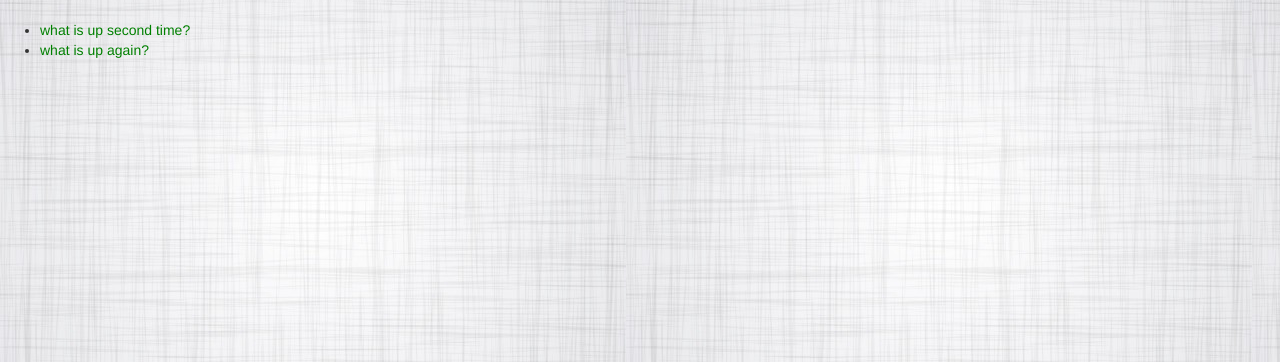
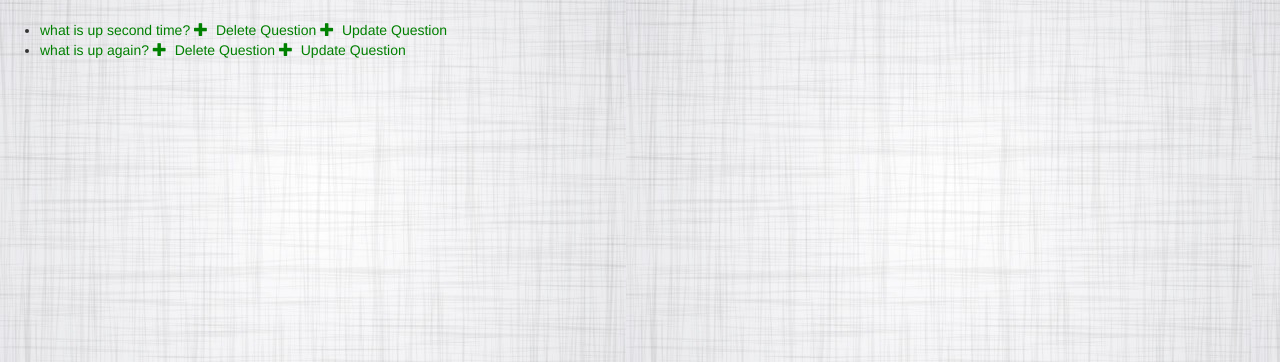
Before and after one commit to sharabassy/baseera, a Django app: page /polls/ in a window 1280 px wide. Shown: the part 102-464 px from the top of the page. Run offline with Django 3.2, Linux system fonts and the light colour scheme; data comes from the database, SQL or seed files in the repository; both versions use the stored data as it was after the commit; some libraries are stand-ins or nearby versions.

Commit message:
added updateview and deleteview for the model question

```diff
--- a/polls/templates/polls/index.html
+++ b/polls/templates/polls/index.html
@@ -21,7 +21,14 @@
 {%if latest_question_list %}
 	<ul>
 		{%for question in latest_question_list%}
-		<li><a href={% url 'polls:detail' question.id%}>{{question.question_text}}</a></li>
+		<li>
+			<a href={% url 'polls:detail' question.id%}>{{question.question_text}}</a>
+			<a href={% url 'polls:mydel' question.id %}>
+					<span class="glyphicon glyphicon-plus" aria-hidden="true"></span>&nbsp; Delete Question</a>
+			<a href="{% url 'polls:question-update' question.id %}">
+					<span class="glyphicon glyphicon-plus" aria-hidden="true"></span>&nbsp; Update Question</a>
+		</li>
+
 		{%endfor%}
 	</ul>
 {%else%}
--- a/polls/urls.py
+++ b/polls/urls.py
@@ -13,4 +13,10 @@ urlpatterns = [
  	url(r'^(?P<question_id>[0-9]+)/vote/$', views.vote, name='vote'),
  	#/polls/add/
  	url(r'^question/add/$', views.QuestionCreate.as_view(), name='question-add'),
+ 	#/polls/id/update/
+ 	url(r'^(?P<pk>[0-9]+)/update/$', views.QuestionUpdate.as_view(), name='question-update'),
+ 	#/polls/id/delete/
+ 	url(r'^(?P<pk>[0-9]+)/delete/$', views.QuestionDelete.as_view(), name='question-delete'),
+ 	#/polls/id/mydel/
+ 	url(r'^(?P<question_id>[0-9]+)/mydel/$', views.mydel, name='mydel'),
  ]
--- a/polls/views.py
+++ b/polls/views.py
@@ -6,6 +6,7 @@ from django.urls import reverse
 from django.views import generic
 from django.utils import timezone
 from django.views.generic.edit import CreateView, UpdateView, DeleteView
+from django.urls import reverse_lazy
 
 # Create your views here.
 
@@ -42,3 +43,17 @@ def vote(request,question_id):
 class QuestionCreate(CreateView):
 	model=Question
 	fields=['question_text','pub_date']
+
+class QuestionUpdate(UpdateView):
+	model=Question
+	fields=['question_text','pub_date']
+
+class QuestionDelete(DeleteView):
+	model=Question
+	success_url = reverse_lazy('polls:index')
+
+def mydel (request,question_id):
+	question=get_object_or_404(Question,pk=question_id)
+	question.delete()
+	latest_question_list=Question.objects.filter( pub_date__lte=timezone.now() ).order_by('-pub_date')[:5]
+	return render(request,'polls/index.html',{'latest_question_list':latest_question_list})
```
Also changed, not shown: db.sqlite3, 2 other files.
